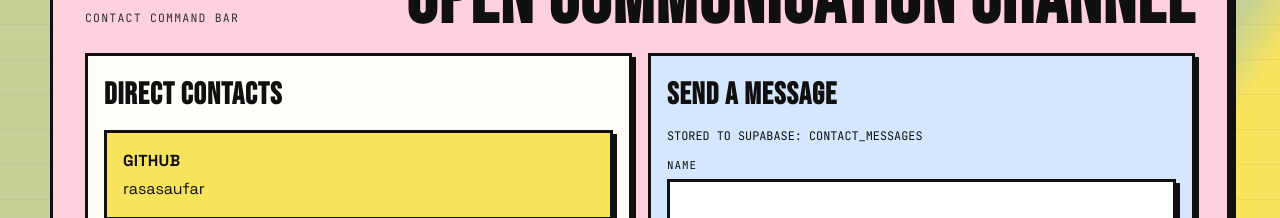
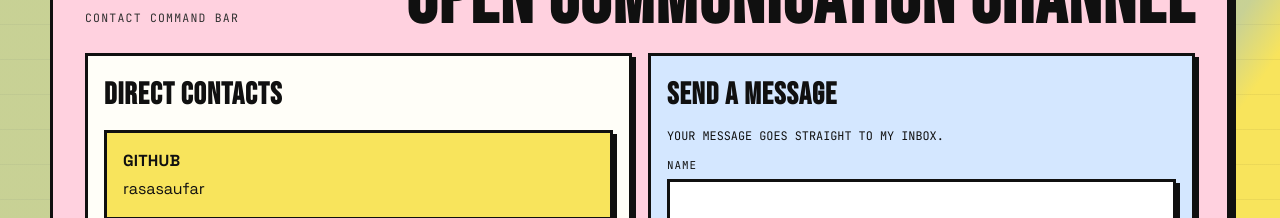
Before and after one commit to rasasaufar/portofolio-svelte, a SvelteKit app: page / in a window 1280 px wide. Shown: the part 11140-11358 px from the top of the page. Built offline with nearby package versions, Linux system fonts and the light colour scheme.

Commit message:
fix: update contact message prompt for clarity

```diff
--- a/src/routes/+page.svelte
+++ b/src/routes/+page.svelte
@@ -463,7 +463,7 @@
 
 		<div class="subcard punch-card" style="background: var(--bg-blue);">
 			<h3>Send A Message</h3>
-			<p class="mono" style="margin:0.6rem 0 0;">Stored to Supabase: contact_messages</p>
+			<p class="mono" style="margin:0.6rem 0 0;">Your message goes straight to my inbox.</p>
 
 			<form class="contact-form" onsubmit={handleContactSubmit}>
 				<label class="form-field">
```
